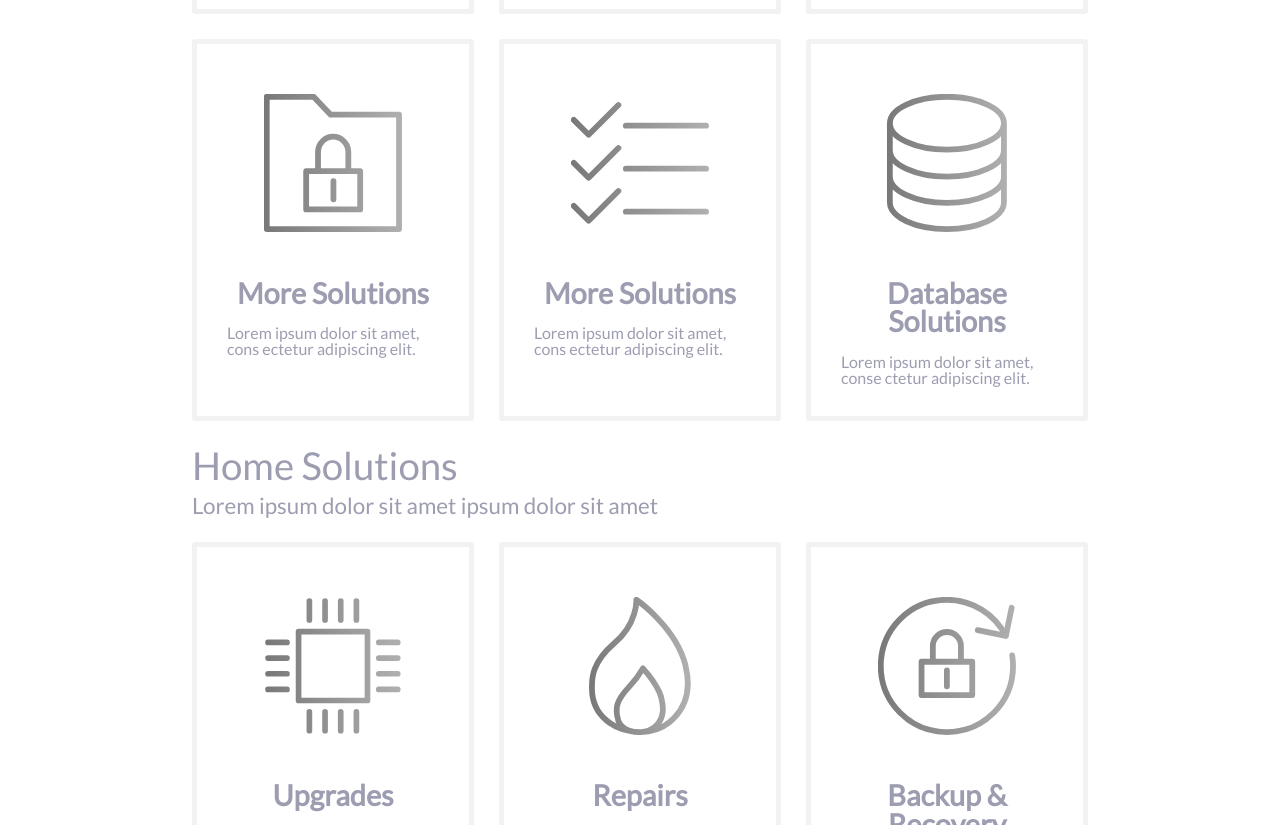
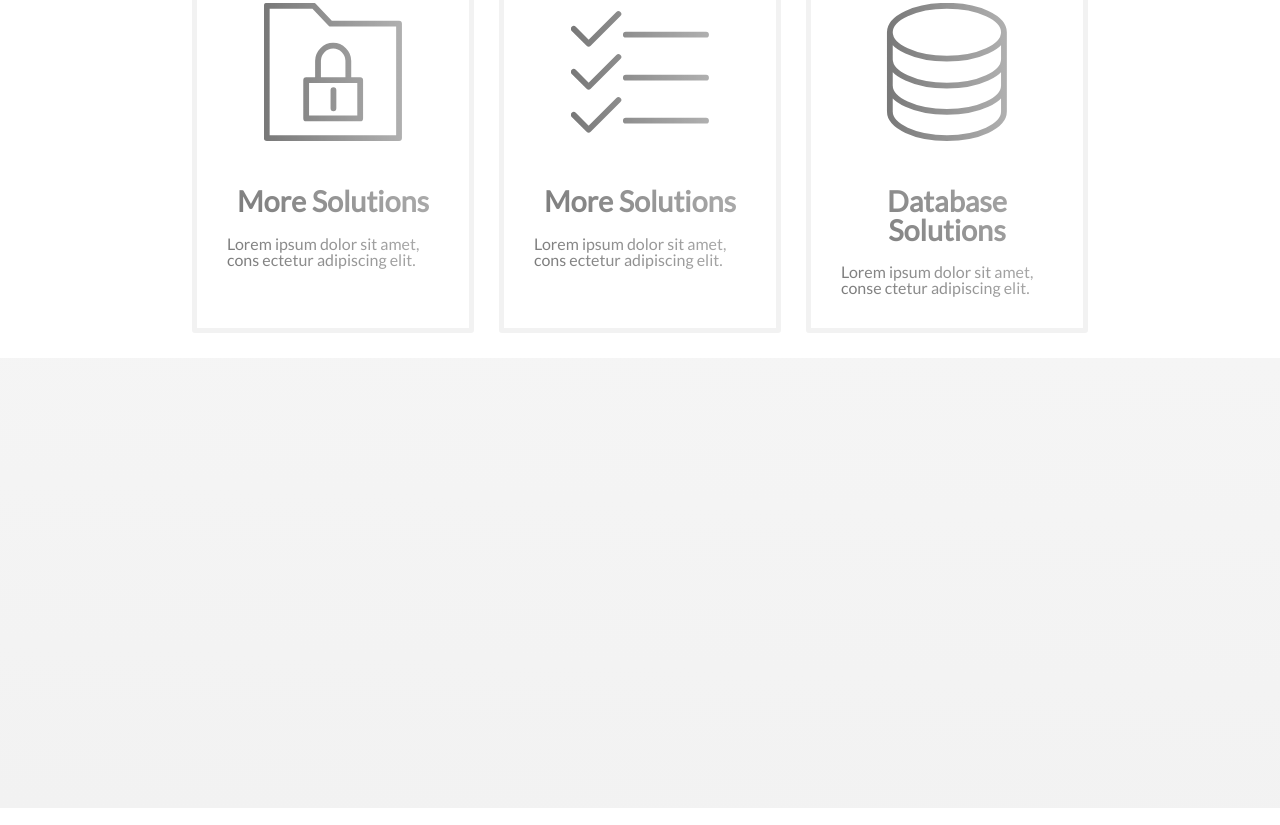
Before and after one commit to chasewdavis/mcsmetro, a website: page src/index.html in a window 1280 px wide. Shown: the part 1053-1878 px from the top of the page. Drawn offline with Linux system fonts and the light colour scheme.

Commit message:
gradient text with fallbacks

```diff
--- a/src/index.html
+++ b/src/index.html
@@ -61,7 +61,7 @@
 
     <div class="solutions">
 
-        <div class="header"><h1>Business Solutions </h1><h2>Lorem ipsum dolor sit amet ipsum dolor sit amet</h2></div>
+        <!-- <div class="header"><h1>Business Solutions </h1><h2>Lorem ipsum dolor sit amet ipsum dolor sit amet</h2></div> -->
 
         <div class="contain">
 
@@ -147,7 +147,11 @@
             </div>
         </div>
 
-        <div class="header"><h1>Home Solutions</h1><h2>Lorem ipsum dolor sit amet ipsum dolor sit amet</h2></div>
+        <div class="landing">
+            <div class="cover"></div>
+        </div>
+
+        <!-- <div class="header"><h1>Home Solutions</h1><h2>Lorem ipsum dolor sit amet ipsum dolor sit amet</h2></div> -->
 
         <div class='contain'>
             <div class="box">
--- a/src/scss/home.scss
+++ b/src/scss/home.scss
@@ -35,7 +35,6 @@
 
 .solutions {
     background: white;
-    padding-top: 25px;
 
     & > .header {
         // padding-top: 20px;
@@ -88,17 +87,30 @@
                 }
             }
             h2 {
+                transition: inherit;
                 position: relative;
                 margin-top: 10px;
                 margin-bottom: 18px;
                 text-align: center;
                 font-size: 1.8em;
                 font-weight: bold;
-                color: inherit;
+                color: inherit; // fallback
+                padding-bottom: 2px; // prevents cutoff
+                background: linear-gradient(50deg, $color, $color_lighter);
+                -webkit-text-fill-color: transparent;
+                -webkit-background-clip: text;
+                background-clip: text;
+                filter: grayscale(100%);
             }
             p {
-                // transition: all .42s;
-                color: inherit;
+                color: inherit; // fallback
+                padding-bottom: 2px; // prevents cutoff
+                transition: inherit;
+                background: linear-gradient(50deg, $color, $color_lighter);
+                -webkit-text-fill-color: transparent;
+                -webkit-background-clip: text;
+                background-clip: text;
+                filter: grayscale(100%);
             }
             &:hover{
                 color: $color;
@@ -107,12 +119,11 @@
                     filter: grayscale(0%);
                 }
                 h2{
-                    &:after{
-                        opacity: 0;
-                    }
+                    filter: grayscale(0%);
                 }
                 p {
                     color: $color;
+                    filter: grayscale(0%);
                 }
             }
         }
--- a/src/utilities/variables.scss
+++ b/src/utilities/variables.scss
@@ -1,7 +1,6 @@
 $navHeight: 70px;
 $color_lighter: rgb(255, 166, 23);
 $color_light: rgb(255, 122, 45);
-$color: rgb(255, 66, 37);
 $color: rgb(255, 94, 0);
 $color_dark: rgb(231, 61, 35);
 $color_darker: rgb(212, 58, 34);
```
Also changed, not shown: src/css/home.css.
